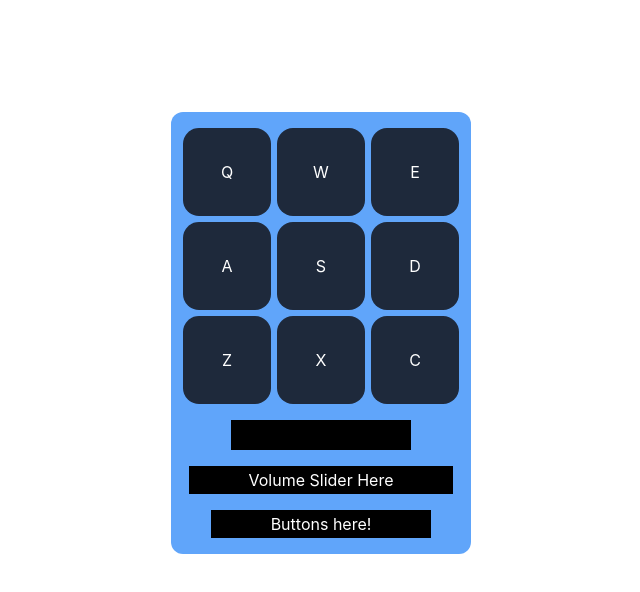
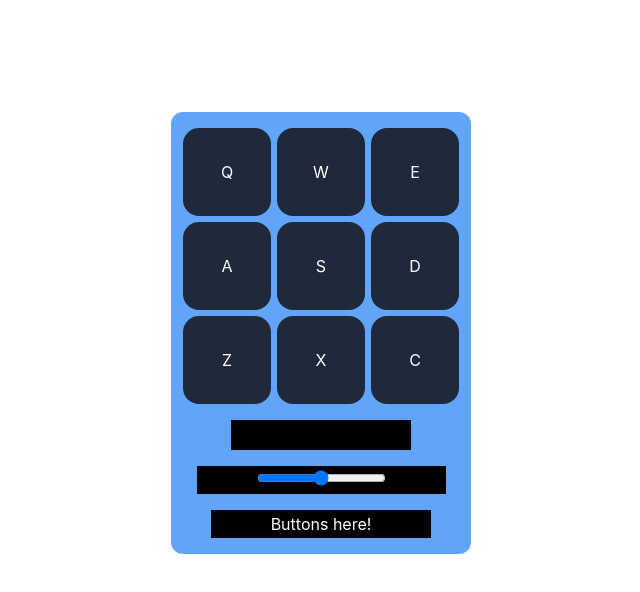
Before and after one commit to alanbacay02/drum-machine, a React (Create React App) app: page / in a window 1280 px wide. Shown: the top 592 px of the page, without its empty margins (319-959 px from the left). Built offline with nearby package versions, Linux system fonts and the light colour scheme.

Commit message:
Adds functioning volume slider. Refactors handleClick and playAudio functions

```diff
--- a/src/App.js
+++ b/src/App.js
@@ -81,14 +81,20 @@ InstrumentNameDisplay.propTypes = {
 	instName: PropTypes.string
 };
 
-function VolumeSlider() {
+function VolumeSlider({ audioVolume, handleVolumeChange }) {
 	return (
 		<>
 			{/* Include Volume Slider Here!*/}
-			<div className="px-[60px] py-[2px] bg-black text-white">Volume Slider Here</div>
+			<div className="px-[60px] py-[2px] bg-black text-white">
+				<input type="range" min={0} max={1} step={0.1} value={audioVolume} onChange={(event) => handleVolumeChange(event)}></input>
+			</div>
 		</>
 	);
 }
+VolumeSlider.propTypes = {
+	audioVolume: PropTypes.number.isRequired,
+	handleVolumeChange: PropTypes.func.isRequired
+};
 
 function ControlPanel() {
 	return (
@@ -100,10 +106,13 @@ function ControlPanel() {
 }
 
 export default function App() {
+	// Creates state `instName` to track name of instrument being played.
+	const [instName, setInstName] = useState('');
+	// Creates state `volume` to track volume level of app.
+	const [audioVolume, setAudioVolume] = useState(1);
+
 	// Creates a ref to track an array of 9 button elements.
 	const buttonRefs = useRef([]);
-	// Creates state `instName` to track name of instrument being played.
-	const [instName, setInstName] = useState('');
 	// Maps over `AUDIO_FILES` array and creates new audio object using `new Audio` constructor.
 	const audio = AUDIO_FILES.map(object => new Audio(object.fileName));
 	// Creates an object `audioMap` that will be used to match a keydown event to its corresponding button.
@@ -121,6 +130,9 @@ export default function App() {
 
 	// Creates an Event listener on app initialization that will be used to track keydown events.
 	useEffect(() => {
+		audio.forEach((audioFile) => {
+			audioFile.volume = audioVolume;
+		});
 		// Creates an object `pressedKeys` to track key events.
 		const pressedKeys = {};
 		// Adds an event listener to the document that listens for keydown events.
@@ -147,7 +159,7 @@ export default function App() {
 			document.removeEventListener('keydown', handleKeyDown);
 			document.removeEventListener('keyup', handleKeyUp);
 		};
-	}, []);
+	}, [audioVolume]);
 
 	// Helper function that plays audio files based on the keys stored in `pressedKeys`.
 	function playSounds(pressedKeys) {
@@ -161,26 +173,23 @@ export default function App() {
 				playAudio(keyIndex);
 				// Calls `activateButton` to handle active button states.
 				activateButton(keyIndex);
-				// Sets `instName` state to respective `instName` of audio file from `AUDIO_FILES`.
-				setInstName(AUDIO_FILES[keyIndex].instName);
 			}
 		}
 	}
 
-	// Creates a function that will play audio when a sound button is clicked.
-	function handleClick(index) {
-		// Calls `playAudio` to play the respective audio file based on the value supplied by `index`.
-		playAudio(index);
-		// Sets `instName` state to name of instrument being played.
-		setInstName(AUDIO_FILES[index]['instName']);
+	function handleVolumeChange(event) {
+		setAudioVolume(event.target.valueAsNumber);
+		console.log(event.target.valueAsNumber);
 	}
 
-	// Helper function `playAudio` that playes a respective audio file based on the supplied `index`.
+	// Function `playAudio` that playes a respective audio file based on the supplied `index`.
 	function playAudio(audioIndex) {
 		// Gets the audio file being played and resets its play duration to 0.
 		audio[audioIndex].currentTime = 0;
 		// Plays the audio file located in the `audio` array associated with the index.
 		audio[audioIndex].play();
+		// Sets `instName` state to name of instrument being played.
+		setInstName(AUDIO_FILES[audioIndex]['instName']);
 	}
 
 	// Helper function that updates the references of the buttons.
@@ -200,14 +209,14 @@ export default function App() {
 		<div className="App">
 			<div className="flex flex-col gap-y-4 max-w-[300px] py-4 mx-auto mt-28 bg-blue-400 rounded-xl">
 				<div className="grid grid-cols-3 gap-[6px] mx-auto">
-					<SoundPad buttonRefs={buttonRefs} handleClick={handleClick}/>
+					<SoundPad buttonRefs={buttonRefs} handleClick={playAudio}/>
 				</div>
 				<div className="flex flex-row justify-center">
 					{/* Include Text Area Here!*/}
 					<InstrumentNameDisplay instName={instName} />
 				</div>
 				<div className="flex flex-row justify-center">
-					<VolumeSlider />
+					<VolumeSlider volume={audioVolume} handleVolumeChange={handleVolumeChange} />
 				</div>
 				<div className="flex flex-row justify-center">
 					<ControlPanel />
```
